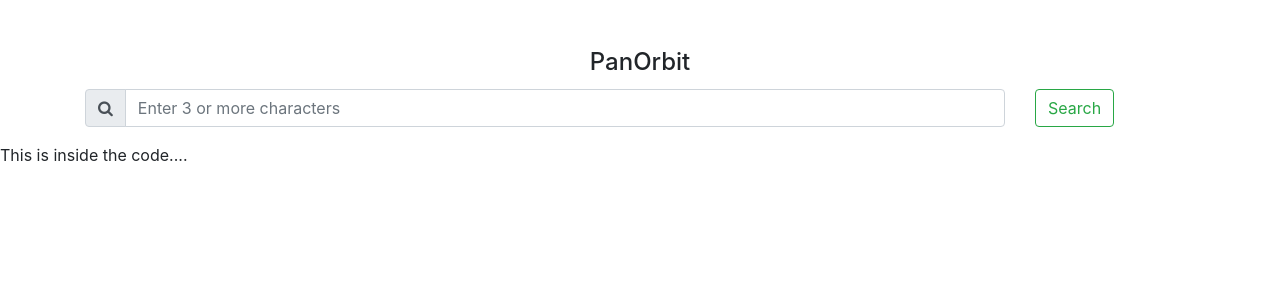
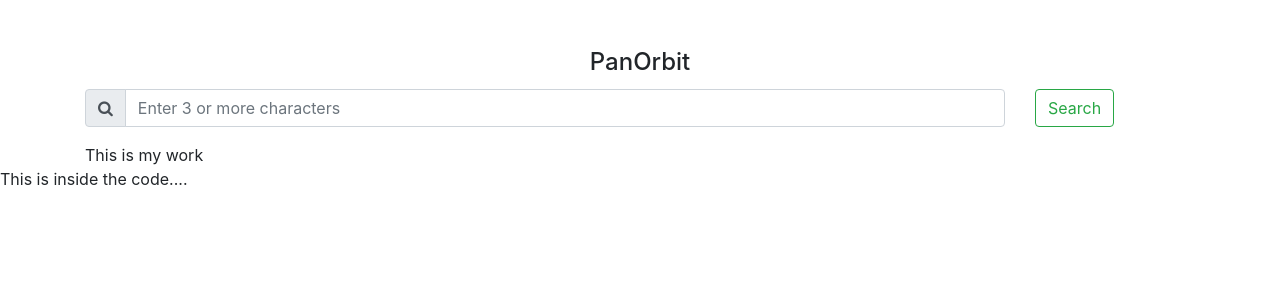
Before and after one commit to v76s/Proj1, a Django app: page / in a window 1280 px wide. Shown: the part 64-364 px from the top of the page. Run offline with Django 3.2, Linux system fonts and the light colour scheme; the visitor is signed in with stand-in values (Sample User, id 1); data that the repository does not hold is empty; some libraries are stand-ins or nearby versions.

Commit message:
Feel good to commit and publish

```diff
--- a/templates/home.html
+++ b/templates/home.html
@@ -23,8 +23,14 @@
 		</div>
 	</div>
 </div>
+
+
 <div class="container search_results">
+This is my work
+
+
 </div>
+
 
 This is inside the code....
 
```
